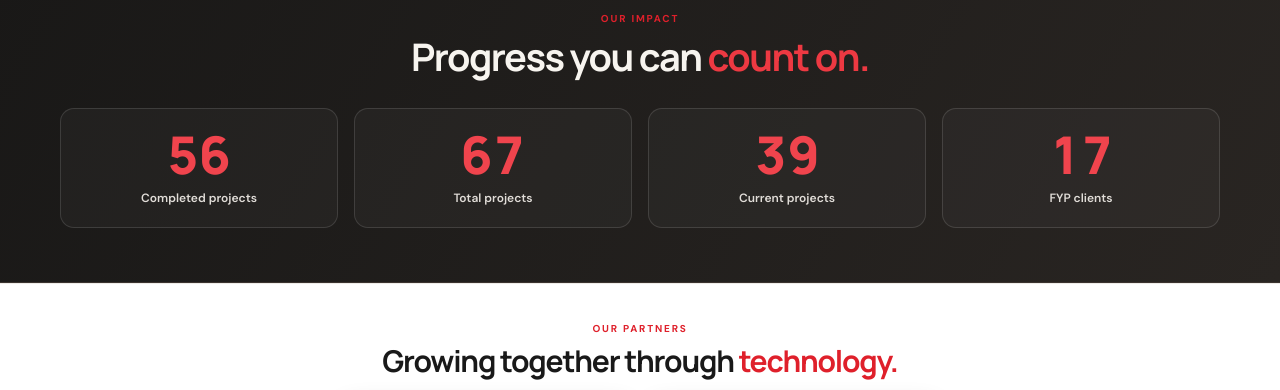
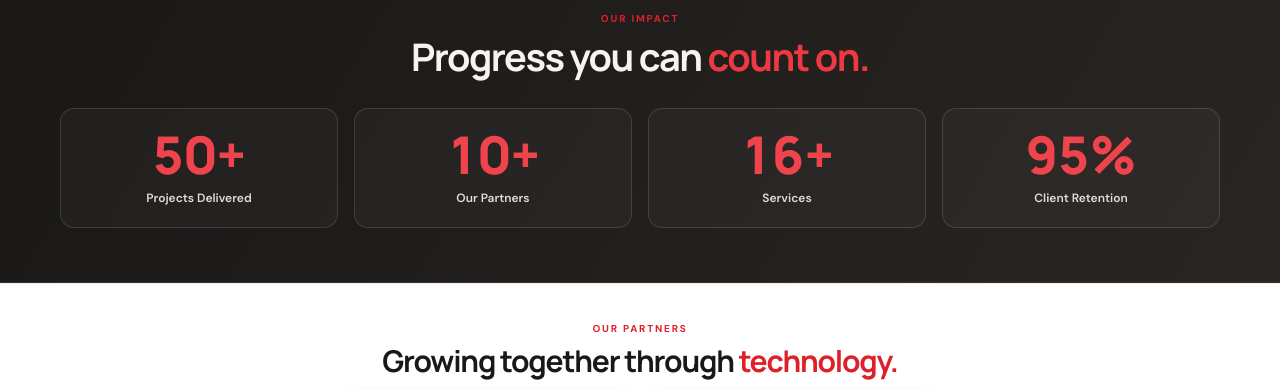
Before and after one commit to craftswithcode/Teqtronics-web, a plain HTML site: page public/index.html in a window 1280 px wide. Shown: the part 1100-1490 px from the top of the page. Drawn offline with nearby package versions, Linux system fonts and the light colour scheme.

Commit message:
Update homepage and script

```diff
--- a/public/index.html
+++ b/public/index.html
@@ -84,10 +84,10 @@
                     <h2 id="homeStatsTitle">Progress you can <em>count on.</em></h2>
                 </div>
                 <div class="homeStatsGrid">
-                    <article class="homeStat"><span class="homeStatNumber" data-stat="completedProjects">56</span><span class="homeStatLabel">Completed projects</span></article>
-                    <article class="homeStat"><span class="homeStatNumber" data-stat="totalProjects">67</span><span class="homeStatLabel">Total projects</span></article>
-                    <article class="homeStat"><span class="homeStatNumber" data-stat="currentProjects">39</span><span class="homeStatLabel">Current projects</span></article>
-                    <article class="homeStat"><span class="homeStatNumber" data-stat="fypClients">17</span><span class="homeStatLabel">FYP clients</span></article>
+                    <article class="homeStat"><span class="homeStatNumber" data-stat="projectsDelivered">50+</span><span class="homeStatLabel">Projects Delivered</span></article>
+                    <article class="homeStat"><span class="homeStatNumber" data-stat="ourPartners">10+</span><span class="homeStatLabel">Our Partners</span></article>
+                    <article class="homeStat"><span class="homeStatNumber" data-stat="services">16+</span><span class="homeStatLabel">Services</span></article>
+                    <article class="homeStat"><span class="homeStatNumber" data-stat="clientRetention">95%</span><span class="homeStatLabel">Client Retention</span></article>
                 </div>
             </div>
         </section>
--- a/public/script.js
+++ b/public/script.js
@@ -111,11 +111,11 @@ const teamProfiles={
 };
 const teamDialog=document.querySelector('#teamDialog');if(teamDialog){const grid=teamDialog.querySelector('#teamProfileGrid');const closeTeam=()=>teamDialog.close();document.querySelectorAll('.teamCategory').forEach(card=>card.addEventListener('click',()=>{const key=card.dataset.team;const profiles=teamProfiles[key]||[];teamDialog.querySelector('#teamDialogTitle').textContent=card.querySelector('h3').textContent;grid.innerHTML=profiles.map(person=>{const initials=person.name.split(/\s+/).filter(Boolean).slice(0,2).map(part=>part[0]).join('').toUpperCase();return `<article class="teamProfile"><div class="profileAvatar">${initials}</div><div><h3>${person.name}</h3><strong>${person.role}</strong>${person.education?`<p class="profileEducation">${person.education}</p>`:''}<p>${person.bio}</p></div></article>`}).join('');teamDialog.showModal()}));teamDialog.querySelector('.teamDialogClose').addEventListener('click',closeTeam);teamDialog.addEventListener('click',event=>{if(event.target===teamDialog)closeTeam()})}
 
-const homeStats={completedProjects:56,totalProjects:67,currentProjects:39,fypClients:17};
+const homeStats={projectsDelivered:{value:50,suffix:'+'},ourPartners:{value:10,suffix:'+'},services:{value:16,suffix:'+'},clientRetention:{value:95,suffix:'%'}};
 const homeStatsSection=document.querySelector('.homeStats');
 if(homeStatsSection){
  const counters=homeStatsSection.querySelectorAll('[data-stat]');
- const renderCounts=progress=>counters.forEach(counter=>{const target=homeStats[counter.dataset.stat];counter.textContent=new Intl.NumberFormat().format(Math.round(target*progress))});
+ const renderCounts=progress=>counters.forEach(counter=>{const stat=homeStats[counter.dataset.stat];counter.textContent=`${new Intl.NumberFormat().format(Math.round(stat.value*progress))}${stat.suffix}`});
  const animateCounts=()=>{
   const startedAt=performance.now();
   const frame=now=>{const progress=Math.min((now-startedAt)/1400,1);renderCounts(1-Math.pow(1-progress,3));if(progress<1)requestAnimationFrame(frame)};
```
